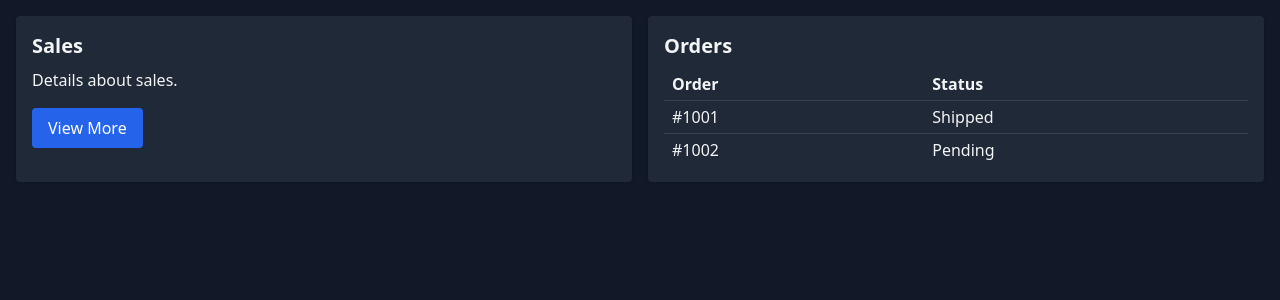
After one commit to patrickgarnon/Graal-Nexus-AI, a Flask app: page /shopify in a window 1280 px wide. The commit adds this page. Shown: the top 300 px of the page. Run offline with Flask 3, Linux system fonts and the light colour scheme; some libraries are stand-ins or nearby versions.

Commit message:
feat: add tailwind base and ui templates

```diff
--- a/support_assistant/app.py
+++ b/support_assistant/app.py
@@ -23,6 +23,16 @@ def index():
     return render_template("index.html")
 
 
+@app.route("/shopify", methods=["GET"])
+def shopify():
+    return render_template("shopify.html")
+
+
+@app.route("/make", methods=["GET"])
+def make_view():
+    return render_template("make.html")
+
+
 @app.route("/install", methods=["POST"])
 def install():
     api_token = request.form.get("api_token")
--- /dev/null
+++ b/support_assistant/templates/base.html
@@ -0,0 +1,12 @@
+<!DOCTYPE html>
+<html lang="fr" class="dark">
+<head>
+    <meta charset="UTF-8">
+    <meta name="viewport" content="width=device-width, initial-scale=1.0">
+    <script src="https://cdn.tailwindcss.com"></script>
+    <title>{% block title %}Graal Nexus AI{% endblock %}</title>
+</head>
+<body class="bg-gray-900 text-gray-100">
+    {% block content %}{% endblock %}
+</body>
+</html>
--- /dev/null
+++ b/support_assistant/templates/shopify.html
@@ -0,0 +1,34 @@
+{% extends "base.html" %}
+{% block title %}Shopify Dashboard{% endblock %}
+{% block content %}
+<div class="p-4">
+    <div class="grid gap-4 md:grid-cols-2">
+        <div class="bg-gray-800 p-4 rounded shadow">
+            <h2 class="text-xl font-bold mb-2">Sales</h2>
+            <p>Details about sales.</p>
+            <button class="mt-4 bg-blue-600 hover:bg-blue-700 text-white py-2 px-4 rounded">View More</button>
+        </div>
+        <div class="bg-gray-800 p-4 rounded shadow">
+            <h2 class="text-xl font-bold mb-2">Orders</h2>
+            <table class="min-w-full text-left">
+                <thead>
+                    <tr>
+                        <th class="px-2 py-1">Order</th>
+                        <th class="px-2 py-1">Status</th>
+                    </tr>
+                </thead>
+                <tbody>
+                    <tr class="border-t border-gray-700">
+                        <td class="px-2 py-1">#1001</td>
+                        <td class="px-2 py-1">Shipped</td>
+                    </tr>
+                    <tr class="border-t border-gray-700">
+                        <td class="px-2 py-1">#1002</td>
+                        <td class="px-2 py-1">Pending</td>
+                    </tr>
+                </tbody>
+            </table>
+        </div>
+    </div>
+</div>
+{% endblock %}
```
Also changed, not shown: support_assistant/templates/index.html (+17 -16 lines), support_assistant/templates/make.html (added, +32 -0 lines).
